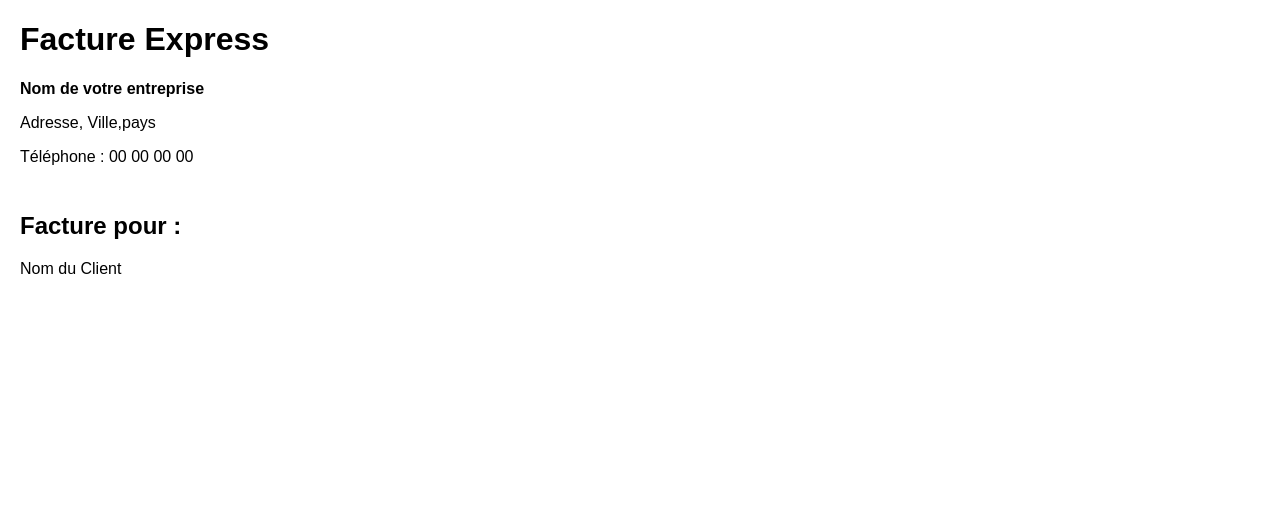
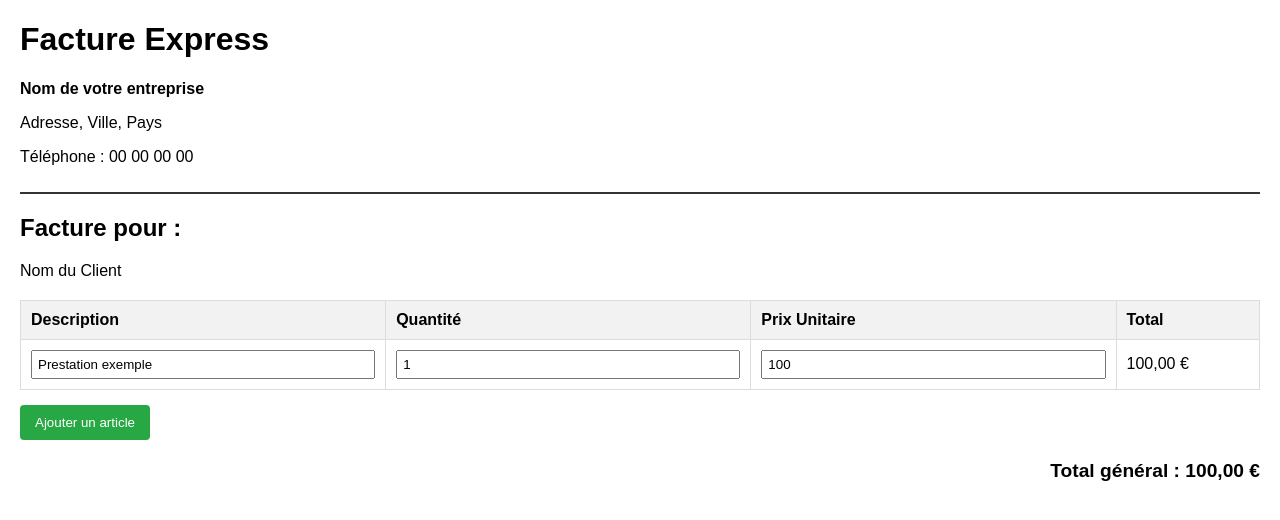
Before and after one commit to djibrilbarr998-ui/MOI-MR-BARRY, a plain HTML site: page index.html in a window 1280 px wide. Drawn offline with Linux system fonts and the light colour scheme.

Commit message:
Update index.html

```diff
--- a/index.html
+++ b/index.html
@@ -4,18 +4,81 @@
     <meta charset="UTF-8">
     <title>Facture Express</title>
     <style>
-      body { font-family: sans-serif; margin:20px; }
-      .header { border-bottom: 2px solid #33; padding-bottom: 10px; margin-bottom: 20px; }
+        body { font-family: sans-serif; margin: 20px; }
+        .header { border-bottom: 2px solid #333; padding-bottom: 10px; margin-bottom: 20px; }
+        table { width: 100%; border-collapse: collapse; margin-top: 20px; }
+        th, td { border: 1px solid #ddd; padding: 10px; text-align: left; }
+        th { background-color: #f2f2f2; }
+        input { width: 100%; padding: 5px; box-sizing: border-box; }
+        .btn { margin-top: 15px; padding: 10px 15px; background-color: #28a745; color: white; border: none; cursor: pointer; border-radius: 4px; }
+        .btn:hover { background-color: #218838; }
+        .total-section { margin-top: 20px; text-align: right; font-size: 1.2em; font-weight: bold; }
     </style>
 </head>
 <body>
     <div class="header">
         <h1>Facture Express</h1>
         <p><strong>Nom de votre entreprise</strong></p>
-          <p>Adresse, Ville,pays</p>
+        <p>Adresse, Ville, Pays</p>
         <p>Téléphone : 00 00 00 00</p>
     </div>
+
     <h2>Facture pour :</h2>
     <p>Nom du Client</p>
-  </body
+
+    <table id="invoice-table">
+        <thead>
+            <tr>
+                <th>Description</th>
+                <th>Quantité</th>
+                <th>Prix Unitaire</th>
+                <th>Total</th>
+            </tr>
+        </thead>
+        <tbody>
+            <tr>
+                <td><input type="text" value="Prestation exemple"></td>
+                <td><input type="number" class="qty" value="1" oninput="calculer()"></td>
+                <td><input type="number" class="price" value="100" oninput="calculer()"></td>
+                <td class="row-total">100,00 €</td>
+            </tr>
+        </tbody>
+    </table>
+
+    <button class="btn" onclick="ajouterLigne()">Ajouter un article</button>
+
+    <div class="total-section">
+        Total général : <span id="grand-total">100,00 €</span>
+    </div>
+
+    <script>
+        function calculer() {
+            let rows = document.querySelectorAll('#invoice-table tbody tr');
+            let grandTotal = 0;
+
+            rows.forEach(row => {
+                let qty = row.querySelector('.qty').value || 0;
+                let price = row.querySelector('.price').value || 0;
+                let total = qty * price;
+                row.querySelector('.row-total').innerText = total.toFixed(2) + ' €';
+                grandTotal += total;
+            });
+
+            document.getElementById('grand-total').innerText = grandTotal.toFixed(2) + ' €';
+        }
+
+        function ajouterLigne() {
+            let tbody = document.querySelector('#invoice-table tbody');
+            let newRow = document.createElement('tr');
+            newRow.innerHTML = `
+                <td><input type="text" value="Nouvel article"></td>
+                <td><input type="number" class="qty" value="1" oninput="calculer()"></td>
+                <td><input type="number" class="price" value="0" oninput="calculer()"></td>
+                <td class="row-total">0,00 €</td>
+            `;
+            tbody.appendChild(newRow);
+            calculer();
+        }
+    </script>
+</body>
 </html>
```
Lines whose indentation alone changed are shown as unchanged.
